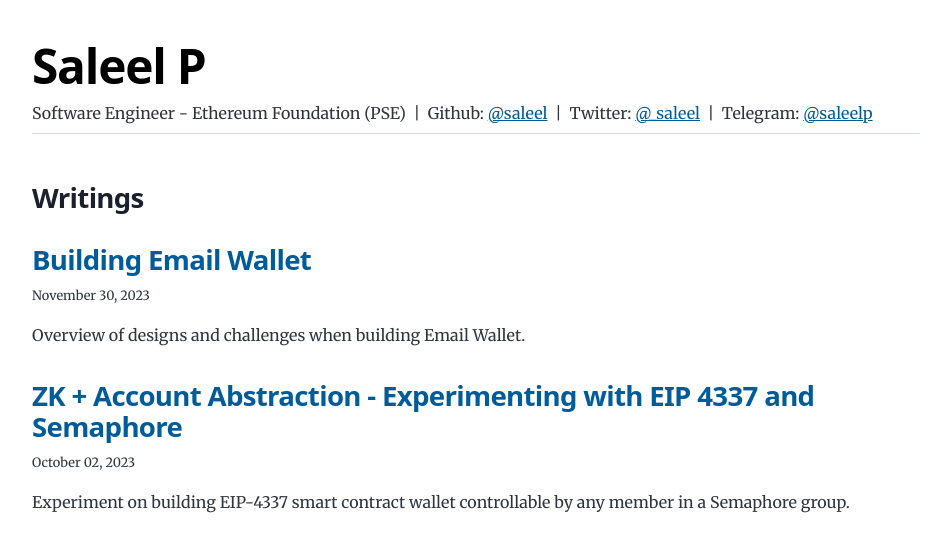
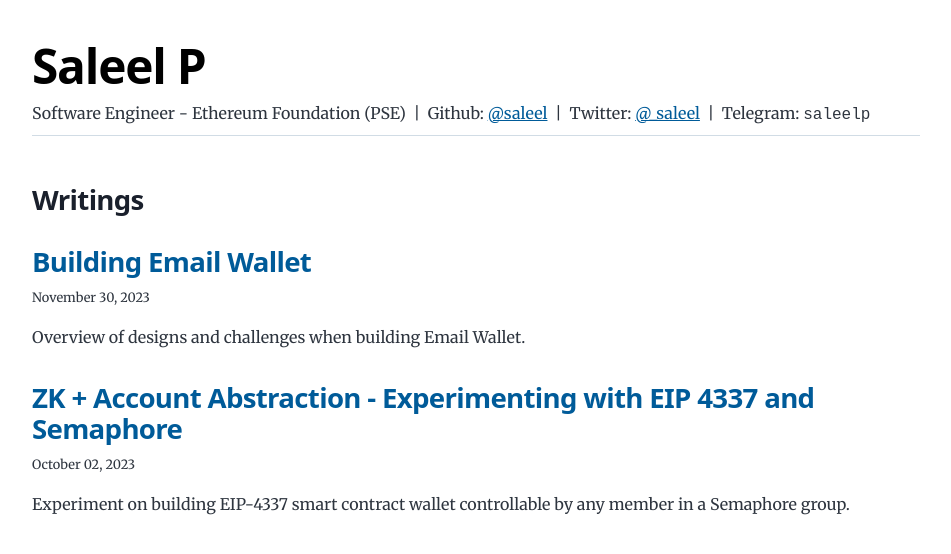
Before and after one commit to saleel/blog, a Gatsby site: page / in a window 1280 px wide. Shown: the whole page, without its empty margins (164-1115 px from the left). Built offline with nearby package versions, Linux system fonts and the light colour scheme; Gatsby itself is replaced by a stand-in of ours.

Commit message:
fix: telegram

```diff
--- a/src/components/layout.js
+++ b/src/components/layout.js
@@ -24,7 +24,7 @@ const Layout = ({ location, title, children }) => {
           </span>
           <span>&nbsp; | &nbsp;</span>
           <span>
-            Telegram: <a target="_blank" rel="nofollow noreferrer" href="https://github.com/saleel">@saleelp</a>
+            Telegram: <code>saleelp</code>
           </span>
         </div>
         <hr />
```
